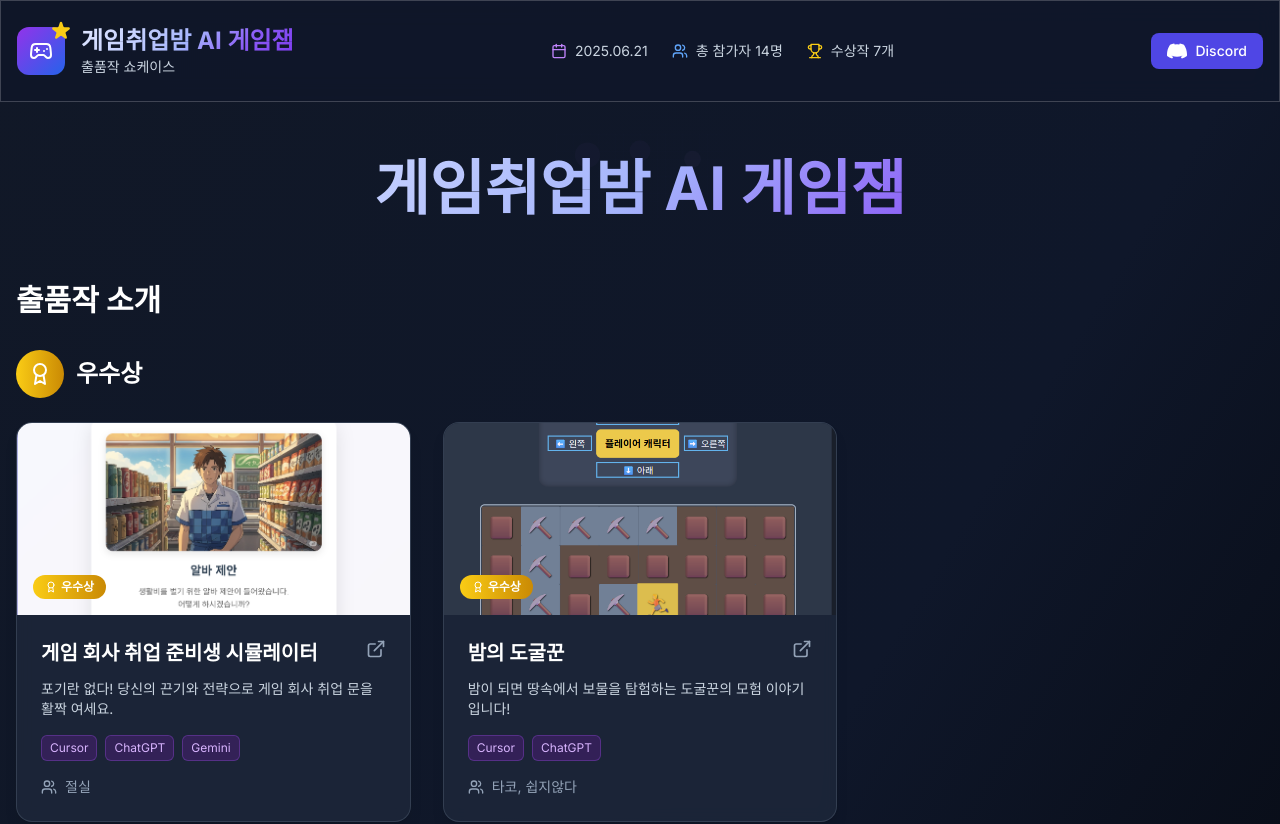
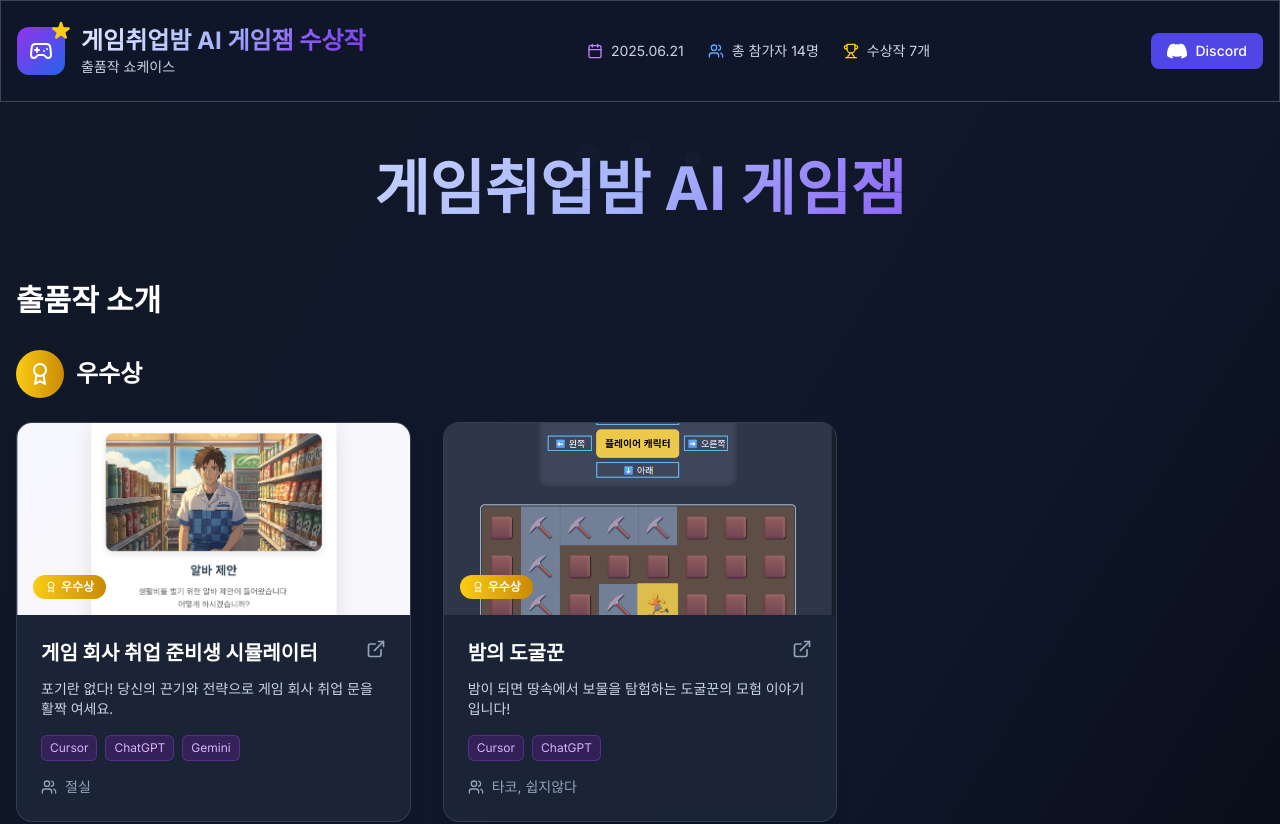
Before and after one commit to priori77/aigamejam-summer-showcase, a Next.js app: page / in a window 1280 px wide. Shown: the top 824 px of the page. Built offline with nearby package versions, Linux system fonts and the light colour scheme.

Commit message:
metadata update

```diff
--- a/app/globals.css
+++ b/app/globals.css
@@ -56,6 +56,9 @@
 
   html {
     scroll-behavior: smooth;
+    /* 모바일 스크롤 최적화 */
+    height: 100%;
+    overflow-x: hidden;
   }
 
   body {
@@ -63,6 +66,23 @@
     scroll-behavior: smooth;
     -webkit-font-smoothing: antialiased;
     -moz-osx-font-smoothing: grayscale;
+    /* 안드로이드 스크롤 최적화 */
+    -webkit-overflow-scrolling: touch;
+    touch-action: manipulation;
+    overscroll-behavior: contain;
+    height: 100%;
+    position: relative;
+  }
+
+  /* 모바일 터치 스크롤 개선 */
+  * {
+    -webkit-overflow-scrolling: touch;
+  }
+
+  /* 안드로이드 크롬에서 스크롤 최적화 */
+  html, body {
+    -webkit-text-size-adjust: 100%;
+    -ms-text-size-adjust: 100%;
   }
 }
 
@@ -126,3 +146,36 @@
 ::-webkit-scrollbar-thumb:hover {
   background: rgba(148, 163, 184, 0.8);
 }
+
+/* 안드로이드 모바일 스크롤 최적화 */
+@media screen and (max-width: 768px) {
+  body {
+    /* 안드로이드에서 rubber band 효과 방지 */
+    overscroll-behavior-y: contain;
+    /* 모바일에서 스크롤 성능 향상 */
+    will-change: scroll-position;
+  }
+
+  /* 터치 영역 확장 (안드로이드 터치 개선) */
+  button, a, [role="button"] {
+    min-height: 44px;
+    min-width: 44px;
+    touch-action: manipulation;
+  }
+
+  /* 안드로이드에서 스크롤 끊김 방지 */
+  .overflow-y-auto, .overflow-auto {
+    -webkit-overflow-scrolling: touch;
+    overscroll-behavior: contain;
+  }
+}
+
+/* 안드로이드 크롬 특화 최적화 */
+@supports (-webkit-appearance: none) {
+  body {
+    /* 안드로이드 크롬에서 스크롤 버벅임 방지 */
+    transform: translateZ(0);
+    backface-visibility: hidden;
+    perspective: 1000px;
+  }
+}
--- a/app/layout.tsx
+++ b/app/layout.tsx
@@ -4,12 +4,29 @@ import { Inter } from 'next/font/google'
 
 const inter = Inter({ subsets: ['latin'] })
 
+export const viewport = {
+  width: 'device-width',
+  initialScale: 1,
+  maximumScale: 1,
+  userScalable: false,
+  viewportFit: 'cover'
+}
+
 export const metadata: Metadata = {
-  title: '게임취업밤 AI 게임잼  | 출품작 쇼케이스',
-  keywords: ['AI', '게임잼', '게임', '인공지능', '게임 개발', '쇼케이스'],
+  title: '게임취업밤 AI 게임잼 수상작',
+  keywords: ['AI', '게임잼', '게임', '인공지능', '게임 개발', '쇼케이스', '게임취업밤'],
   openGraph: {
-    title: '게임취업밤 AI 게임잼 | 출품작 쇼케이스',
+    title: '게임취업밤 AI 게임잼 수상작',
+    description: '게임취업밤에서 주최한 AI 게임잼의 우수상과 특별상 수상작들을 만나보세요.',
     type: 'website',
+    images: [
+      {
+        url: '/images/gamejobnight.jpg',
+        width: 1200,
+        height: 630,
+        alt: '게임취업밤 AI 게임잼 로고'
+      }
+    ]
   },
 }
 
@@ -21,7 +38,12 @@ export default function RootLayout({
   return (
     <html lang="ko">
       <body className={`${inter.className} dark`}>
-        <div className="min-h-screen bg-gradient-to-br from-gray-900 via-slate-900 to-black">
+        <div className="min-h-screen bg-gradient-to-br from-gray-900 via-slate-900 to-black"
+             style={{
+               WebkitOverflowScrolling: 'touch',
+               touchAction: 'manipulation',
+               overscrollBehavior: 'auto'
+             }}>
           {children}
         </div>
       </body>
--- a/app/page.tsx
+++ b/app/page.tsx
@@ -26,7 +26,12 @@ export default function HomePage() {
     <>
       <Header />
 
-      <main className="container mx-auto px-4 py-8">
+      <main className="container mx-auto px-4 py-8"
+            style={{
+              WebkitOverflowScrolling: 'touch',
+              touchAction: 'manipulation',
+              overscrollBehavior: 'auto'
+            }}>
         {/* Hero Section */}
         <section className="text-center mb-16">
           <div className="relative">
@@ -114,7 +119,7 @@ export default function HomePage() {
             <div className="flex justify-center mb-6">
             </div>
             <p className="text-sm text-slate-400">
-             게임취업밤 AI 게임잼
+             게임취업밤 AI 게임잼 수상작
             </p>
           </div>
         </footer>
--- a/components/game-modal.tsx
+++ b/components/game-modal.tsx
@@ -13,13 +13,28 @@ interface GameModalProps {
 export default function GameModal({ game, isOpen, onClose }: GameModalProps) {
   useEffect(() => {
     if (isOpen && game) {
+      // 안드로이드 환경을 고려한 스크롤 차단
       document.body.style.overflow = 'hidden'
+      document.body.style.position = 'fixed'
+      document.body.style.width = '100%'
+      document.body.style.height = '100%'
+
+      // 터치 이벤트 차단 (안드로이드 대응)
+      document.body.style.touchAction = 'none'
     } else {
       document.body.style.overflow = 'unset'
+      document.body.style.position = 'unset'
+      document.body.style.width = 'unset'
+      document.body.style.height = 'unset'
+      document.body.style.touchAction = 'manipulation'
     }
 
     return () => {
       document.body.style.overflow = 'unset'
+      document.body.style.position = 'unset'
+      document.body.style.width = 'unset'
+      document.body.style.height = 'unset'
+      document.body.style.touchAction = 'manipulation'
     }
   }, [isOpen, game])
 
@@ -104,7 +119,12 @@ export default function GameModal({ game, isOpen, onClose }: GameModalProps) {
         </div>
 
         {/* Content */}
-        <div className="overflow-y-auto max-h-[calc(90vh-80px)]">
+        <div className="overflow-y-auto max-h-[calc(90vh-80px)] scroll-smooth"
+             style={{
+               WebkitOverflowScrolling: 'touch',
+               touchAction: 'pan-y',
+               overscrollBehavior: 'contain'
+             }}>
           {/* Game Details */}
           <div className="p-8 space-y-8 pb-12">
             {/* Description */}
--- a/components/header.tsx
+++ b/components/header.tsx
@@ -23,7 +23,7 @@ export default function Header() {
               </svg>
             </div>
             <div>
-              <h1 className="text-2xl font-bold night-gradient-text">게임취업밤 AI 게임잼</h1>
+              <h1 className="text-2xl font-bold night-gradient-text">게임취업밤 AI 게임잼 수상작</h1>
               <p className="text-sm text-slate-300">출품작 쇼케이스</p>
             </div>
           </div>
```
Also changed, not shown: public/images/gamejobnight.jpg (added).
